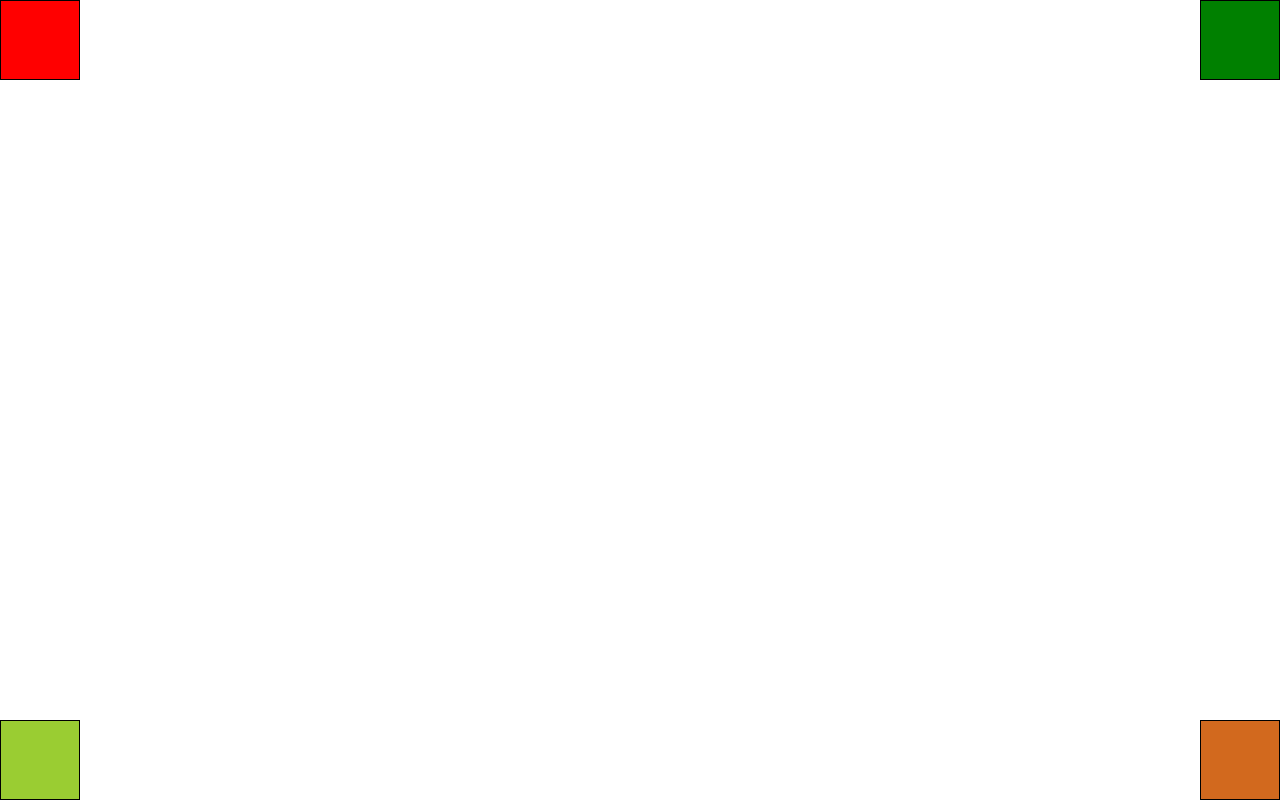
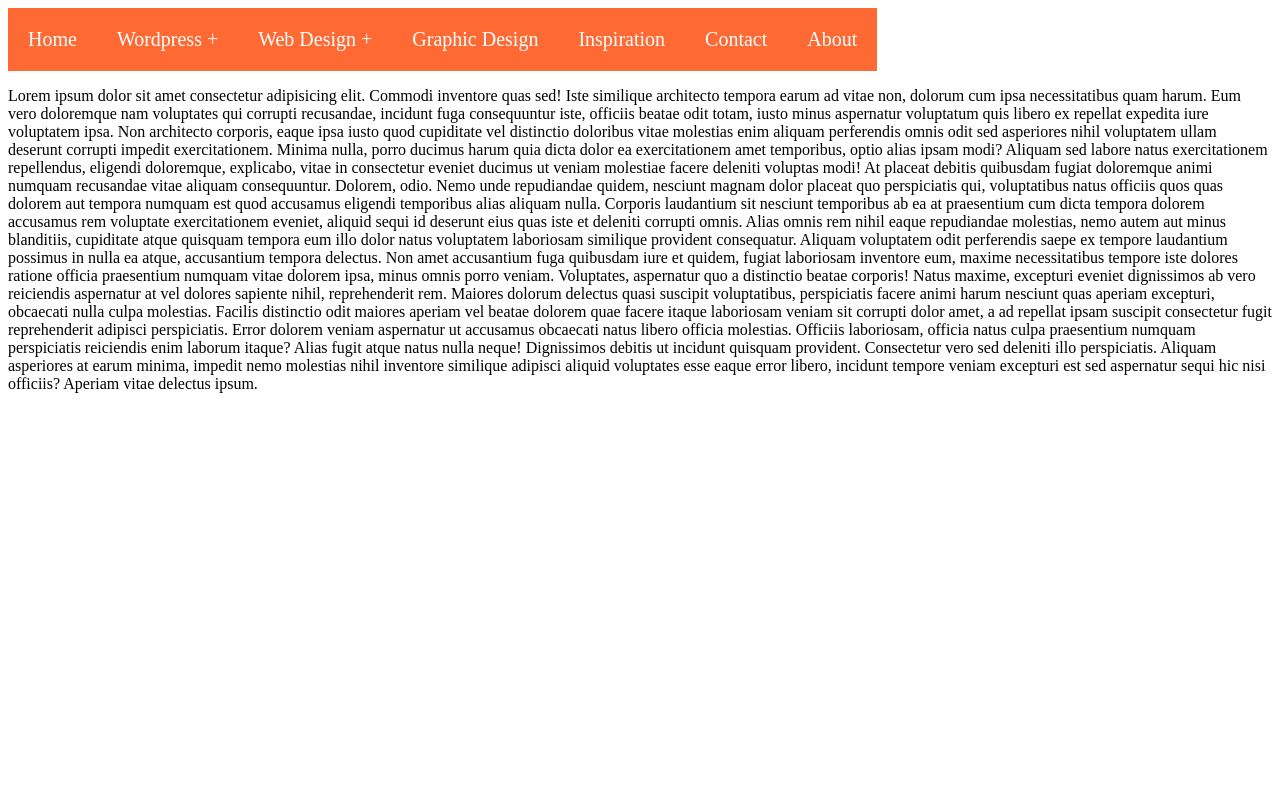
Before and after one commit to rose-povroznyk/my-html-css-project, a plain HTML site: page index.html in a window 1280 px wide. Drawn offline with Linux system fonts and the light colour scheme.

Commit message:
Add cascading menu

```diff
--- a/index.html
+++ b/index.html
@@ -7,9 +7,98 @@
     <link rel="stylesheet" href="./style.css" />
   </head>
   <body>
-    <div class="blocks block1"></div>
-    <div class="blocks block2"></div>
-    <div class="blocks block3"></div>
-    <div class="blocks block4"></div>
+    <nav>
+      <ul class="nav-list">
+        <li class="list-item"><a href="#" class="link">Home</a></li>
+        <li class="list-item"><a href="#" class="link">Wordpress +</a></li>
+        <li class="list-item">
+          <a href="#" class="link">Web Design +</a>
+          <ul class="sub-nav-list">
+            <li class="sub-list-item">
+              <a href="#" class="link">Resources</a>
+            </li>
+            <li class="sub-list-item"><a href="#" class="link">Links</a></li>
+            <li class="sub-list-item cascade">
+              <a href="#" class="link">Tutorials +</a>
+              <ul class="sub-sub-nav-list">
+                <li class="sub-list-item">
+                  <a href="#" class="link">HTML/CSS</a>
+                </li>
+                <li class="sub-list-item">
+                  <a href="#" class="link">jQuery</a>
+                </li>
+                <li class="sub-list-item cascadetwo">
+                  <a href="#" class="link">Others +</a>
+                  <ul class="sub-sub-sub-nav-list">
+                    <li class="sub-list-item">
+                      <a href="#" class="link">Stuff</a>
+                    </li>
+                    <li class="sub-list-item">
+                      <a href="#" class="link">Things</a>
+                    </li>
+                    <li class="sub-list-item">
+                      <a href="#" class="link">Other stuff</a>
+                    </li>
+                  </ul>
+                </li>
+              </ul>
+            </li>
+          </ul>
+        </li>
+        <li class="list-item"><a href="#" class="link">Graphic Design</a></li>
+        <li class="list-item"><a href="#" class="link">Inspiration</a></li>
+        <li class="list-item"><a href="#" class="link">Contact</a></li>
+        <li class="list-item"><a href="#" class="link">About</a></li>
+      </ul>
+    </nav>
+    <main>
+      <p>
+        Lorem ipsum dolor sit amet consectetur adipisicing elit. Commodi
+        inventore quas sed! Iste similique architecto tempora earum ad vitae
+        non, dolorum cum ipsa necessitatibus quam harum. Eum vero doloremque nam
+        voluptates qui corrupti recusandae, incidunt fuga consequuntur iste,
+        officiis beatae odit totam, iusto minus aspernatur voluptatum quis
+        libero ex repellat expedita iure voluptatem ipsa. Non architecto
+        corporis, eaque ipsa iusto quod cupiditate vel distinctio doloribus
+        vitae molestias enim aliquam perferendis omnis odit sed asperiores nihil
+        voluptatem ullam deserunt corrupti impedit exercitationem. Minima nulla,
+        porro ducimus harum quia dicta dolor ea exercitationem amet temporibus,
+        optio alias ipsam modi? Aliquam sed labore natus exercitationem
+        repellendus, eligendi doloremque, explicabo, vitae in consectetur
+        eveniet ducimus ut veniam molestiae facere deleniti voluptas modi! At
+        placeat debitis quibusdam fugiat doloremque animi numquam recusandae
+        vitae aliquam consequuntur. Dolorem, odio. Nemo unde repudiandae quidem,
+        nesciunt magnam dolor placeat quo perspiciatis qui, voluptatibus natus
+        officiis quos quas dolorem aut tempora numquam est quod accusamus
+        eligendi temporibus alias aliquam nulla. Corporis laudantium sit
+        nesciunt temporibus ab ea at praesentium cum dicta tempora dolorem
+        accusamus rem voluptate exercitationem eveniet, aliquid sequi id
+        deserunt eius quas iste et deleniti corrupti omnis. Alias omnis rem
+        nihil eaque repudiandae molestias, nemo autem aut minus blanditiis,
+        cupiditate atque quisquam tempora eum illo dolor natus voluptatem
+        laboriosam similique provident consequatur. Aliquam voluptatem odit
+        perferendis saepe ex tempore laudantium possimus in nulla ea atque,
+        accusantium tempora delectus. Non amet accusantium fuga quibusdam iure
+        et quidem, fugiat laboriosam inventore eum, maxime necessitatibus
+        tempore iste dolores ratione officia praesentium numquam vitae dolorem
+        ipsa, minus omnis porro veniam. Voluptates, aspernatur quo a distinctio
+        beatae corporis! Natus maxime, excepturi eveniet dignissimos ab vero
+        reiciendis aspernatur at vel dolores sapiente nihil, reprehenderit rem.
+        Maiores dolorum delectus quasi suscipit voluptatibus, perspiciatis
+        facere animi harum nesciunt quas aperiam excepturi, obcaecati nulla
+        culpa molestias. Facilis distinctio odit maiores aperiam vel beatae
+        dolorem quae facere itaque laboriosam veniam sit corrupti dolor amet, a
+        ad repellat ipsam suscipit consectetur fugit reprehenderit adipisci
+        perspiciatis. Error dolorem veniam aspernatur ut accusamus obcaecati
+        natus libero officia molestias. Officiis laboriosam, officia natus culpa
+        praesentium numquam perspiciatis reiciendis enim laborum itaque? Alias
+        fugit atque natus nulla neque! Dignissimos debitis ut incidunt quisquam
+        provident. Consectetur vero sed deleniti illo perspiciatis. Aliquam
+        asperiores at earum minima, impedit nemo molestias nihil inventore
+        similique adipisci aliquid voluptates esse eaque error libero, incidunt
+        tempore veniam excepturi est sed aspernatur sequi hic nisi officiis?
+        Aperiam vitae delectus ipsum.
+      </p>
+    </main>
   </body>
 </html>
--- a/style.css
+++ b/style.css
@@ -2,33 +2,69 @@
   box-sizing: border-box;
 }
 
-.blocks {
-  position: fixed;
-  width: 80px;
-  height: 80px;
-  border: 1px solid black;
+.nav-list {
+  margin: 0;
+  padding: 0;
+  font-size: 0;
 }
 
-.block1 {
-  top: 0;
-  left: 0;
-  background-color: red;
+.list-item {
+  display: inline-block;
+  position: relative;
+  background-color: rgba(255, 68, 0, 0.801);
+  padding: 20px;
 }
 
-.block2 {
-  top: 0;
-  right: 0;
-  background-color: green;
+.link {
+  text-decoration: none;
+  color: white;
+  font-size: 20px;
 }
 
-.block3 {
-  bottom: 0;
-  left: 0;
-  background-color: yellowgreen;
+.sub-nav-list {
+  display: none;
+  position: absolute;
+  top: 62px;
+  left: -25px;
 }
 
-.block4 {
-  bottom: 0;
-  right: 0;
-  background-color: chocolate;
+.sub-list-item {
+  background-color: rgba(255, 68, 0, 0.801);
+  padding: 20px;
+  width: 150px;
 }
+.sub-list-item:hover {
+  background-color: rgba(255, 68, 0, 0.966);
+}
+
+.list-item:hover .sub-nav-list {
+  display: block;
+}
+
+.sub-sub-nav-list {
+  display: none;
+  position: absolute;
+  top: 0;
+  left: 110px;
+}
+
+.cascade {
+  position: relative;
+}
+.cascade:hover .sub-sub-nav-list {
+  display: block;
+}
+
+.sub-sub-sub-nav-list {
+  display: none;
+  position: absolute;
+  top: 0;
+  left: 110px;
+}
+
+.cascadetwo {
+  position: relative;
+}
+.cascadetwo:hover .sub-sub-sub-nav-list {
+  display: block;
+}
```
